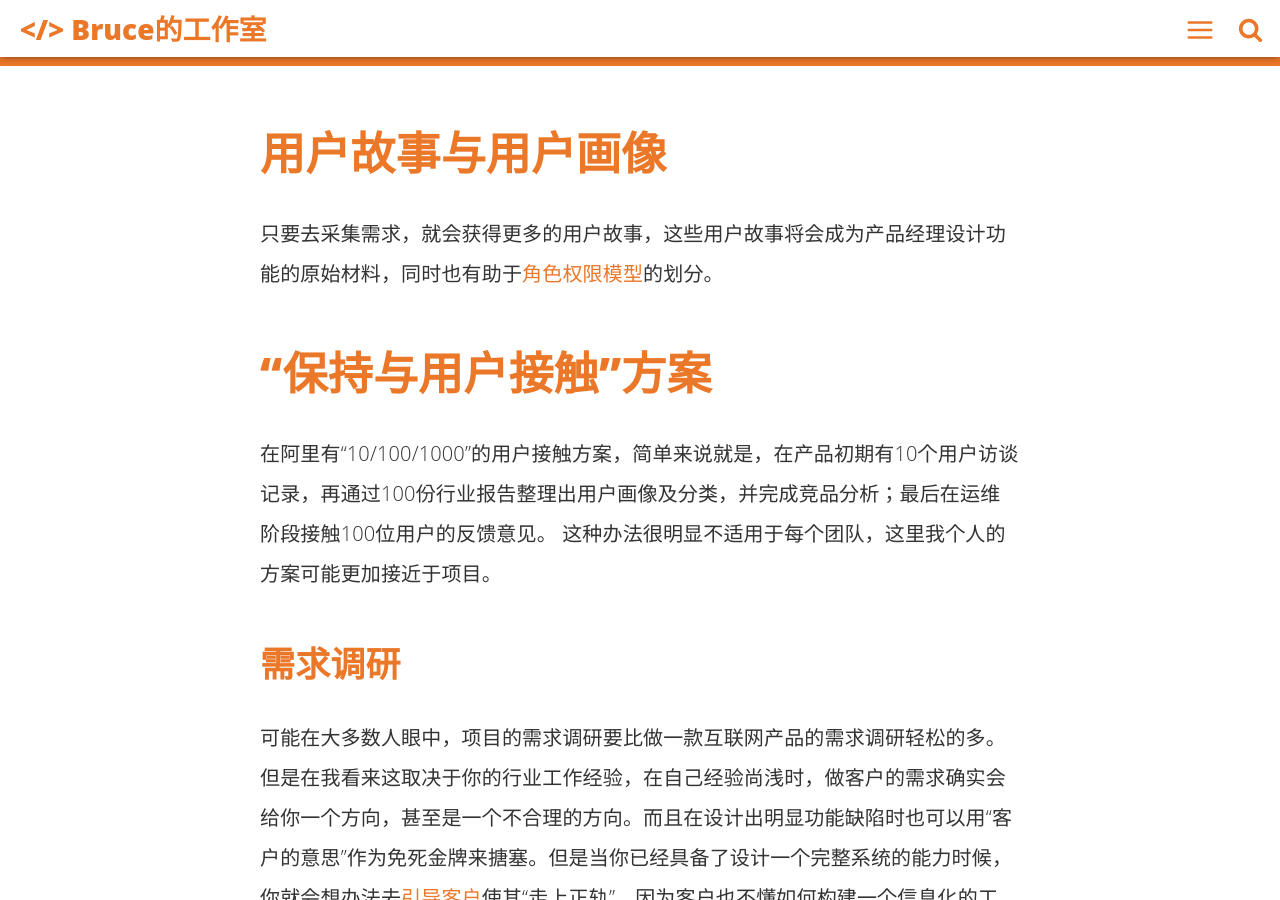
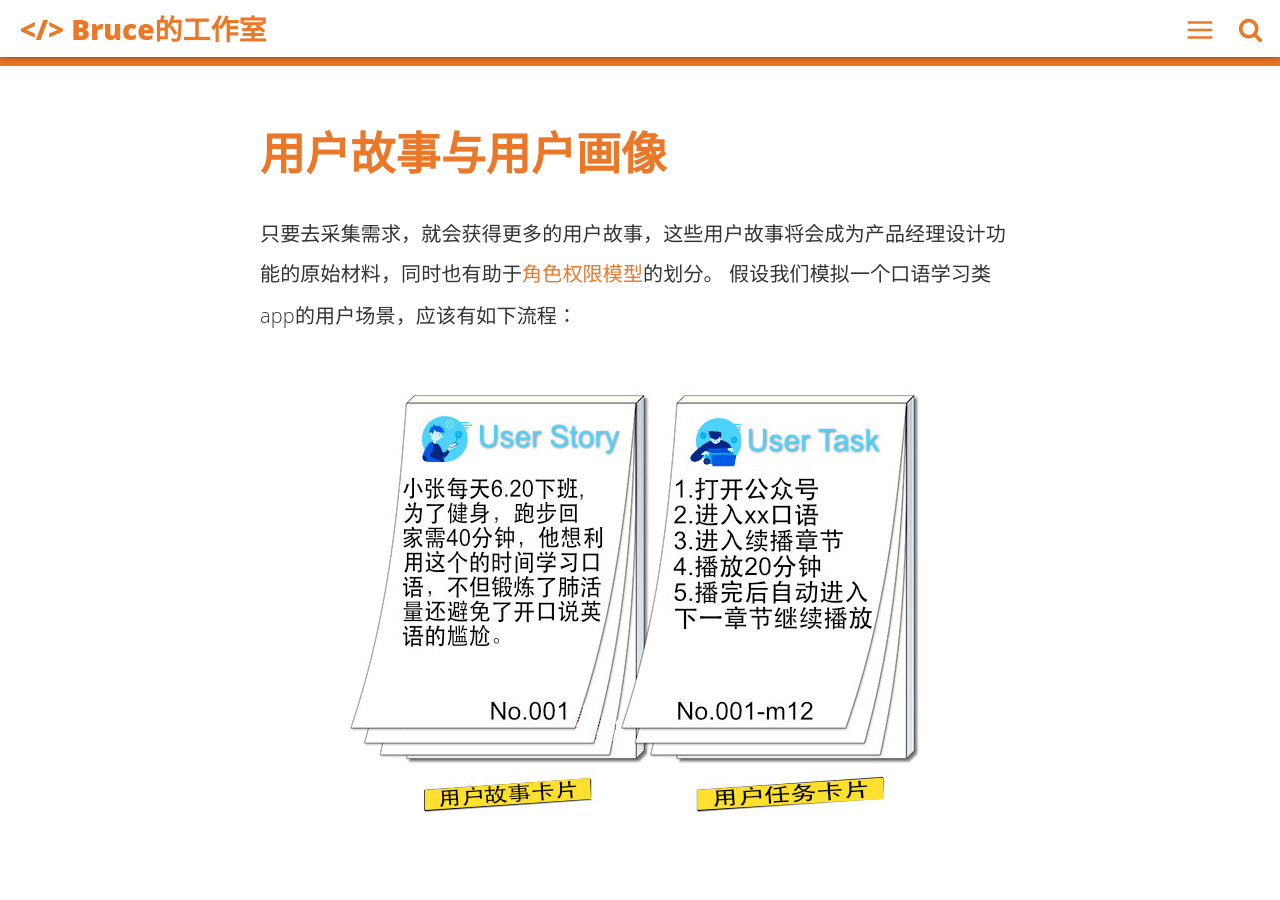
Before and after one commit to bruce827/portfolio, a Jekyll site: the page built from _posts/2020-06-27-pm-roadmap04.md, in a window 1280 px wide and 900 px high, scrolled down 434 px. Built offline with Jekyll 4.4.1, drawn with Linux system fonts in a browser that asks for light colours; comment, search, counter and statistics services are not loaded.

Commit message:
更新用户故事

```diff
--- a/_posts/2020-06-27-pm-roadmap04.md
+++ b/_posts/2020-06-27-pm-roadmap04.md
@@ -3,11 +3,12 @@ layout: post
 comments: true
 title: "04.需求分析"
 date: 2020-06-27 01:25:27
-image: '/assets/img/'
+image: '/assets/img/PM'
 description: 产品的需求分析与项目极为不同，采集需求只是手段，其目的是通过研究用户来更好的满足需求。
 main-class: PM
 color:
 tags:
+- 用户故事
 categories:
 - 产品札记
 twitter_text:
@@ -15,7 +16,8 @@ introduction: 在产品的概念通过之后，公司就会投入更多的资源
 ---
 # 用户故事与用户画像
 只要去采集需求，就会获得更多的用户故事，这些用户故事将会成为产品经理设计功能的原始材料，同时也有助于`角色权限模型`的划分。
-
+假设我们模拟一个口语学习类app的用户场景，应该有如下流程：
+![用户故事]({{"/UserCard.jpg" | prepend: page.image | prepend: site.baseurl}})
 # “保持与用户接触”方案
 在阿里有“10/100/1000”的用户接触方案，简单来说就是，在产品初期有10个用户访谈记录，再通过100份行业报告整理出用户画像及分类，并完成竞品分析；最后在运维阶段接触100位用户的反馈意见。
 这种办法很明显不适用于每个团队，这里我个人的方案可能更加接近于项目。
```
Also changed, not shown: assets/img/PM/UserCard.jpg (added).
